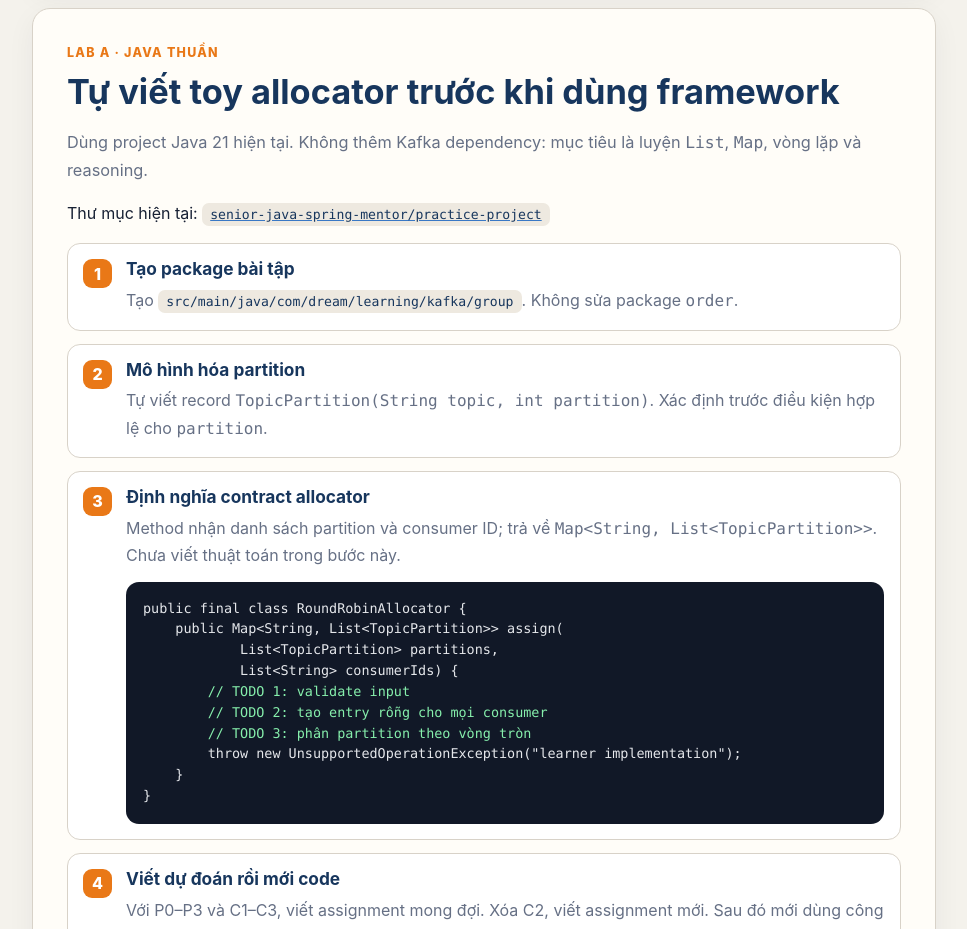
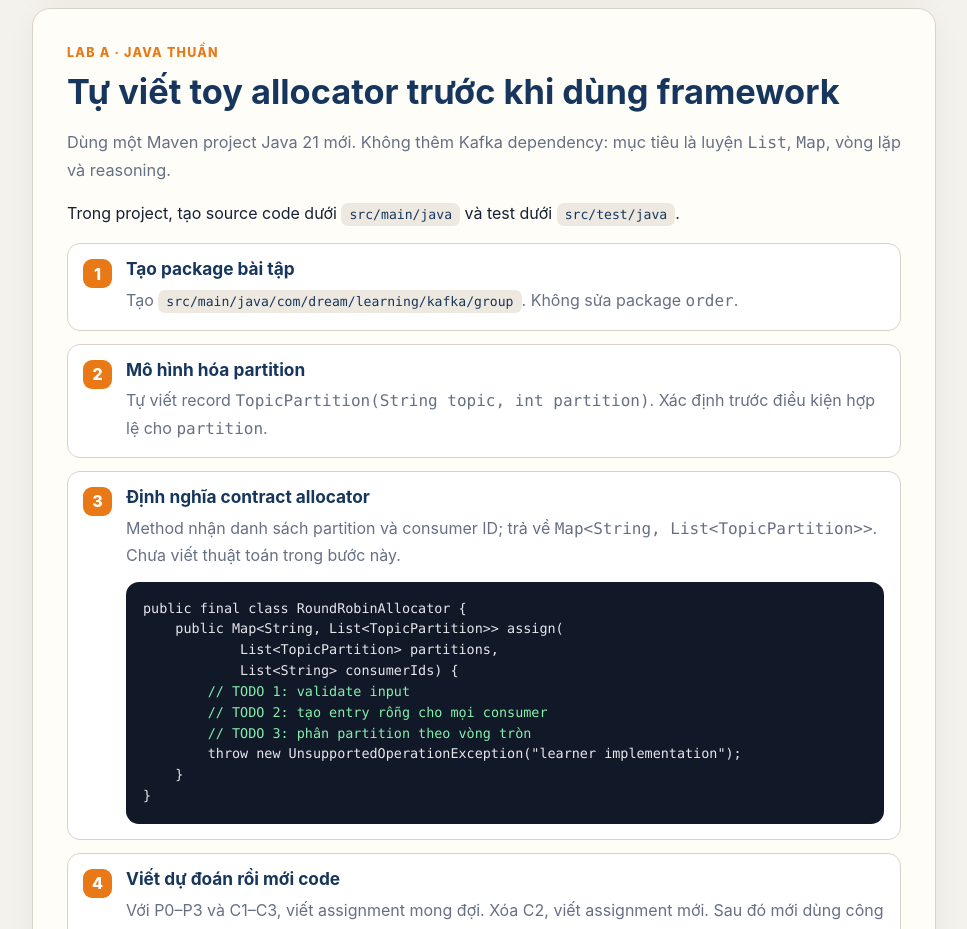
Before and after one commit to ngoctri3110/spring-kafka-visual-lab, a plain HTML site: page docs/visual-guides/html/kafka-visual-lab-module-03-consumer-group.html in a window 1280 px wide. Shown: the part 4920-5849 px from the top of the page, without its empty margins (294-1261 px from the left). Drawn offline with Linux system fonts and the light colour scheme.

Commit message:
fix: make Java labs self-contained

```diff
--- a/docs/visual-guides/html/kafka-visual-lab-module-03-consumer-group.html
+++ b/docs/visual-guides/html/kafka-visual-lab-module-03-consumer-group.html
@@ -136,8 +136,8 @@
 
       <section class="lesson" id="java-lab">
         <span class="kicker">Lab A · Java thuần</span><h2>Tự viết toy allocator trước khi dùng framework</h2>
-        <p class="lead">Dùng project Java 21 hiện tại. Không thêm Kafka dependency: mục tiêu là luyện <code>List</code>, <code>Map</code>, vòng lặp và reasoning.</p>
-        <p>Thư mục hiện tại: <a href="../../../senior-java-spring-mentor/practice-project/pom.xml" target="_blank"><span class="path">senior-java-spring-mentor/practice-project</span></a></p>
+        <p class="lead">Dùng một Maven project Java 21 mới. Không thêm Kafka dependency: mục tiêu là luyện <code>List</code>, <code>Map</code>, vòng lặp và reasoning.</p>
+        <p>Trong project, tạo source code dưới <span class="path">src/main/java</span> và test dưới <span class="path">src/test/java</span>.</p>
         <div class="step-list">
           <article class="step"><h3>Tạo package bài tập</h3><p>Tạo <span class="path">src/main/java/com/dream/learning/kafka/group</span>. Không sửa package <code>order</code>.</p></article>
           <article class="step"><h3>Mô hình hóa partition</h3><p>Tự viết record <code>TopicPartition(String topic, int partition)</code>. Xác định trước điều kiện hợp lệ cho <code>partition</code>.</p></article>
```
Also changed, not shown: docs/visual-guides/html/kafka-visual-lab-module-04-producer-reliability.html (+1 -1 lines), docs/visual-guides/html/kafka-visual-lab-module-05-partition-key-ordering.html (+1 -1 lines), docs/visual-guides/html/kafka-visual-lab-module-06-serialization-schema-evolution.html (+1 -1 lines).
